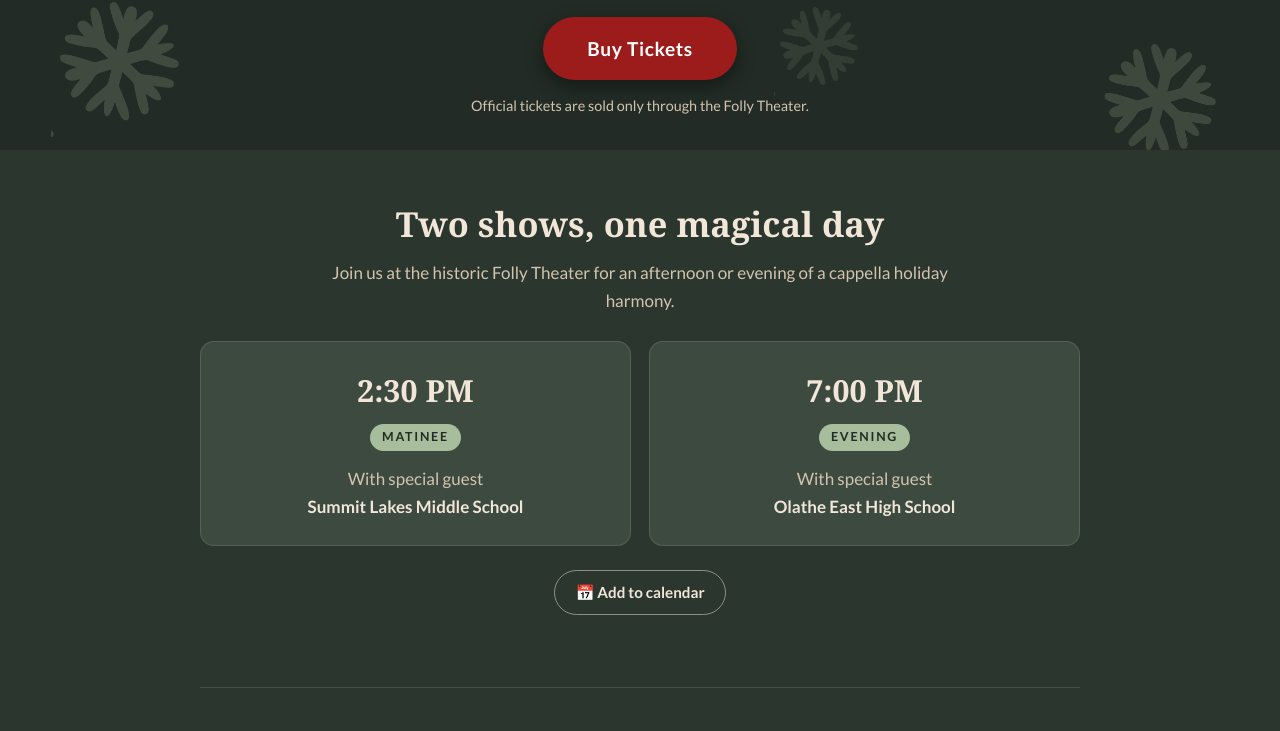
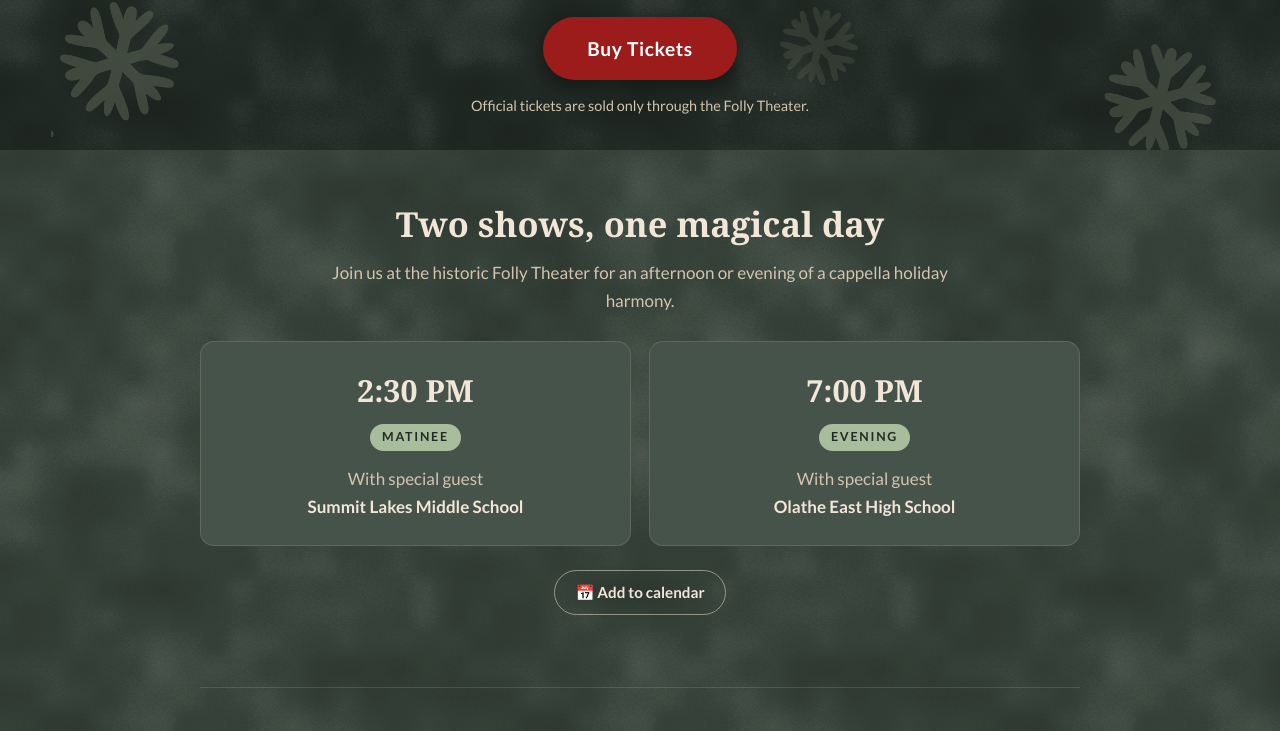
Before and after one commit to MjnMixael/standard_christmas_site, a plain HTML site: page index.html in a window 1280 px wide. Shown: the part 531-1262 px from the top of the page. Drawn offline with Linux system fonts and the light colour scheme; a web font is replaced by a local one.

Commit message:
Add chalk-texture background: dark textured hero, lighter textured body
- Generate a seamless tileable texture (img/texture.png) matching the
  flyer's mottled chalkboard green
- Apply it over a dark base in the hero and a lighter base across the page
- Lighten card/panel green so panels still read on the lighter background

```diff
--- a/index.html
+++ b/index.html
@@ -101,22 +101,26 @@
 
 <style>
   :root {
-    --green-deep: #222b25;
+    --green-deep: #222b26;   /* hero base (dark, textured) */
+    --green-body: #37433a;   /* page base (lighter, textured) */
     --green-dark: #2b362e;
-    --green: #3c4a40;
+    --green: #46534a;        /* cards / panels */
     --green-line: rgba(241,230,216,.14);
     --cream: #f1e6d8;
     --cream-dim: #d3c4af;
     --red: #9c1c1c;
     --red-hover: #b52424;
     --sage: #a7bd9c;
+    --tex: url("img/texture.png");
     --maxw: 920px;
   }
   * { box-sizing: border-box; }
   html { scroll-behavior: smooth; }
   body {
     margin: 0;
-    background: var(--green-dark);
+    background-color: var(--green-body);
+    background-image: var(--tex);
+    background-repeat: repeat;
     color: var(--cream);
     font: 400 1.0625rem/1.65 Lato, system-ui, sans-serif;
     -webkit-font-smoothing: antialiased;
@@ -133,7 +137,7 @@
   }
 
   /* ---------- HERO ---------- */
-  .hero { position: relative; background: var(--green-deep); padding: 28px 16px 32px; text-align: center; overflow: hidden; }
+  .hero { position: relative; background-color: var(--green-deep); background-image: var(--tex); background-repeat: repeat; padding: 28px 16px 32px; text-align: center; overflow: hidden; }
   .hero-inner { position: relative; z-index: 1; max-width: var(--maxw); margin: 0 auto; }
   /* Full-width scattered background snowflakes */
   .snow { position: absolute; inset: 0; z-index: 0; pointer-events: none; }
```
Also changed, not shown: img/texture.png (added).
